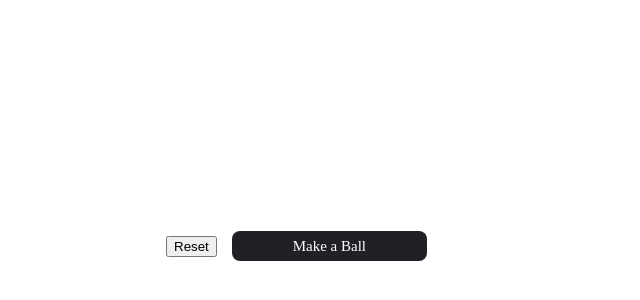
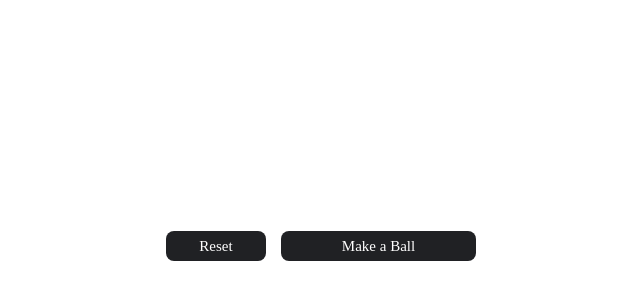
Before and after one commit to Newton-School/Golf-Event-Handling-Hard-React-BoilerPlate, a React app: page / in a window 1280 px wide. Shown: the part 34-334 px from the top of the page, without its empty margins (158-798 px from the left). Built offline with nearby package versions, Linux system fonts and the light colour scheme.

Commit message:
Update App.css

```diff
--- a/src/styles/App.css
+++ b/src/styles/App.css
@@ -24,7 +24,7 @@ body html .root {
 
 
 }
-.ballProvider2{
+.reset{
 	font-family: "Fredoka One", cursive;
 
 	  background-color: #202124;
```
